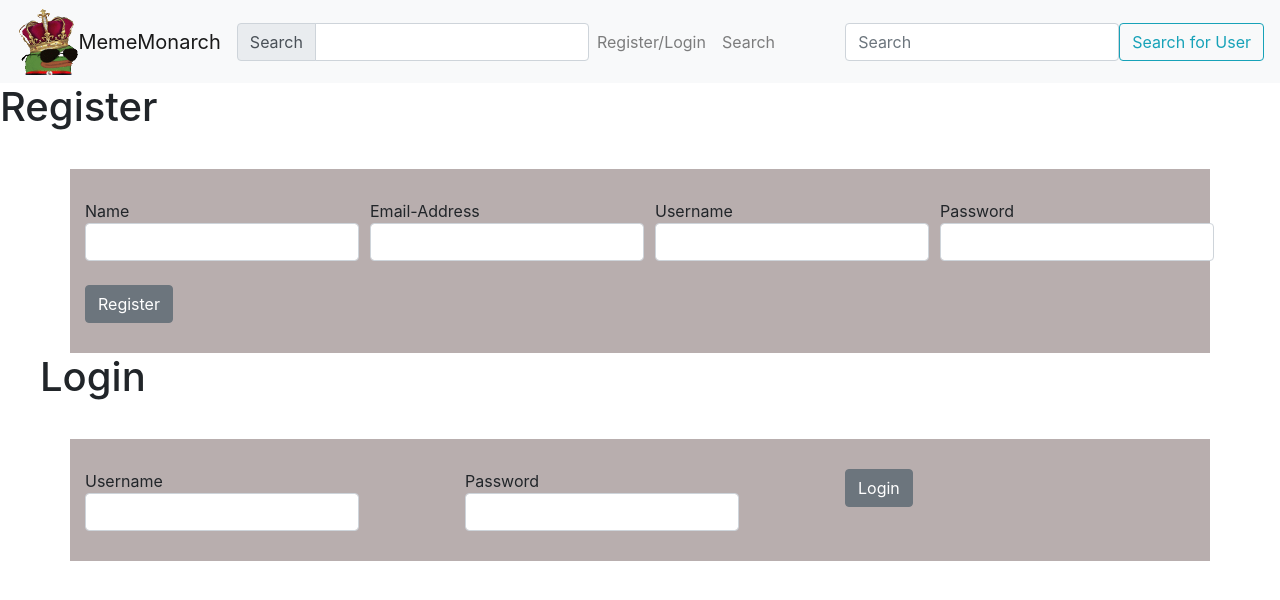
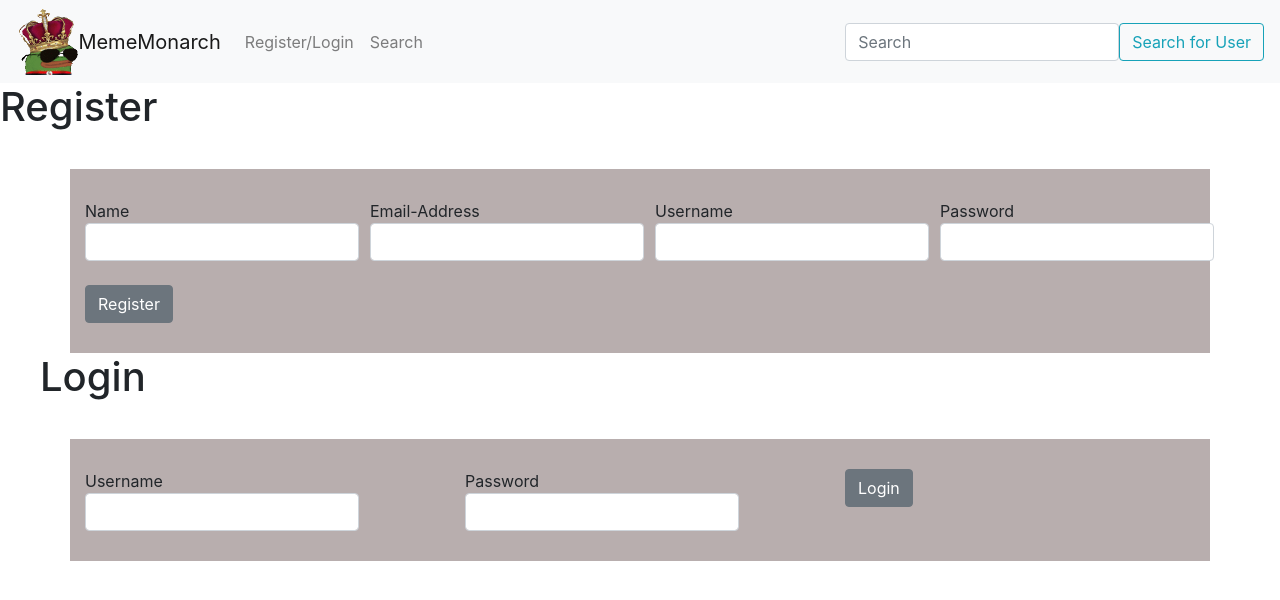
Before and after one commit to jvillacinda11/mememonarch, a React (Create React App) app in the folder client/: page /Login in a window 1280 px wide. Shown: the top 600 px of the page. Built offline with nearby package versions, Linux system fonts and the light colour scheme; no server answers.

Commit message:
moved formupload from comp to pages

```diff
--- a/client/src/App.js
+++ b/client/src/App.js
@@ -10,7 +10,7 @@ import Home from './pages/Home'
 import Login from './pages/Login'
 import Profile from './pages/Profile'
 import Search from './pages/Search'
-import Formupload from './components/Formupload'
+import Formupload from './pages/Formupload'
 
 import AppBar from './components/AppBar'
 
--- a/client/src/components/AppBar/AppBar.js
+++ b/client/src/components/AppBar/AppBar.js
@@ -48,14 +48,14 @@ const AppBar = () => {
 
       <NavbarToggler onClick={toggle} />
       <Collapse isOpen={isOpen} navbar>
-        <Nav navbar>
+        {/* <Nav navbar>
           <InputGroup id="searchBar">
             <InputGroupAddon addonType="prepend">
               <InputGroupText>Search</InputGroupText>
             </InputGroupAddon>
             <Input />
           </InputGroup>
-        </Nav>
+        </Nav> */}
         <Nav navbar>
           {
             !isLoggedIn &&
--- a/client/src/components/Formupload/Formupload.js
+++ b/client/src/pages/Formupload/Formupload.js
@@ -81,8 +81,8 @@ const ReactFirebaseFileUpload = () => {
               postDate: `${month + 1}/${day}/${year}`,
               link: url})
               .then(res => {
-           setimages([...images, url])
-
+          //  setimages([...images, url])
+              window.location = '/'
             })
 
           })
```
Also changed, not shown: client/src/pages/Formupload/index.js (renamed from client/src/components/Formupload/index.js).
